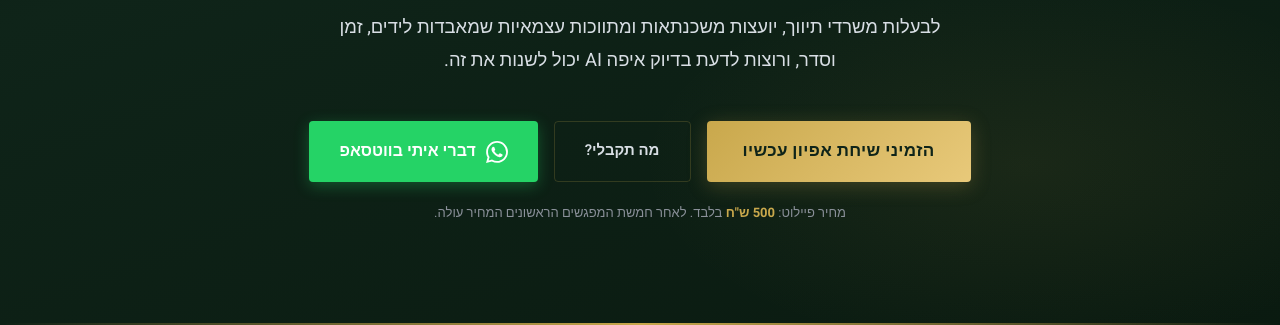
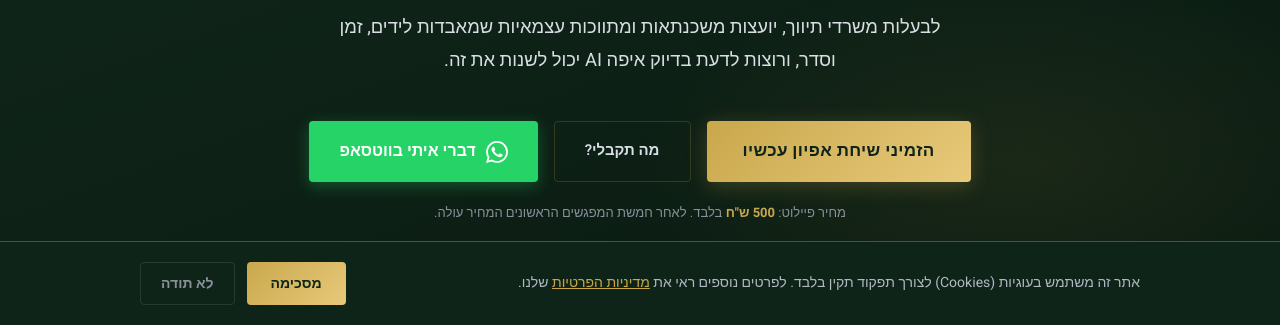
Before and after one commit to PINIKAR/ai-scan-landing, a plain HTML site: page index.html in a window 1280 px wide. Shown: the part 475-800 px from the top of the page. Drawn offline with Linux system fonts and the light colour scheme.

Commit message:
Update index.html

```diff
--- a/index.html
+++ b/index.html
@@ -434,6 +434,65 @@
   }
   .btn-whatsapp:hover { transform: translateY(-2px); box-shadow: 0 8px 25px rgba(37,211,102,0.45); background: #20ba5a; }
   .gold-line { width: 60px; height: 2px; background: linear-gradient(90deg, var(--gold), transparent); margin-bottom: 32px; }
+  /* === COOKIE BANNER === */
+  .cookie-banner {
+    display: none;
+    position: fixed;
+    bottom: 0; left: 0; right: 0;
+    z-index: 998;
+    background: #0f2419;
+    border-top: 1px solid rgba(201,168,76,0.35);
+    padding: 20px 32px;
+    direction: rtl;
+  }
+  .cookie-banner.visible { display: block; }
+  .cookie-inner {
+    max-width: 1000px;
+    margin: 0 auto;
+    display: flex;
+    align-items: center;
+    justify-content: space-between;
+    gap: 24px;
+    flex-wrap: wrap;
+  }
+  .cookie-text {
+    font-size: 14px;
+    color: #b0b8c1;
+    line-height: 1.6;
+    flex: 1;
+    min-width: 240px;
+  }
+  .cookie-text a { color: #c9a84c; text-decoration: underline; }
+  .cookie-btns { display: flex; gap: 12px; flex-shrink: 0; }
+  .cookie-accept {
+    background: linear-gradient(135deg, #c9a84c, #e8c97a);
+    color: #0f2419;
+    border: none;
+    padding: 10px 24px;
+    border-radius: 4px;
+    font-family: 'Heebo', sans-serif;
+    font-weight: 700;
+    font-size: 14px;
+    cursor: pointer;
+    transition: all 0.2s ease;
+  }
+  .cookie-accept:hover { transform: translateY(-1px); box-shadow: 0 4px 14px rgba(201,168,76,0.35); }
+  .cookie-decline {
+    background: transparent;
+    color: #8a9099;
+    border: 1px solid rgba(255,255,255,0.1);
+    padding: 10px 20px;
+    border-radius: 4px;
+    font-family: 'Heebo', sans-serif;
+    font-weight: 600;
+    font-size: 14px;
+    cursor: pointer;
+    transition: all 0.2s ease;
+  }
+  .cookie-decline:hover { color: #d8dee4; border-color: rgba(255,255,255,0.2); }
+  .footer-links { margin-top: 10px; }
+  .footer-links a { color: #8a9099; text-decoration: none; font-size: 12px; margin: 0 10px; transition: color 0.2s; }
+  .footer-links a:hover { color: #c9a84c; }
   /* === SUCCESS POPUP === */
   .success-popup {
     display: none;
@@ -729,7 +788,25 @@
 <!-- FOOTER -->
 <footer>
   <p>פנינה קריוף | AI Systems Architect &nbsp;|&nbsp; כל הזכויות שמורות 2026</p>
+  <div class="footer-links">
+    <a href="privacy.html">מדיניות פרטיות</a>
+    <a href="terms.html">תנאי שימוש</a>
+  </div>
 </footer>
+
+<!-- COOKIE BANNER -->
+<div class="cookie-banner" id="cookie-banner">
+  <div class="cookie-inner">
+    <p class="cookie-text">
+      אתר זה משתמש בעוגיות (Cookies) לצורך תפקוד תקין בלבד.
+      לפרטים נוספים ראי את <a href="privacy.html">מדיניות הפרטיות</a> שלנו.
+    </p>
+    <div class="cookie-btns">
+      <button class="cookie-accept" onclick="acceptCookies()">מסכימה</button>
+      <button class="cookie-decline" onclick="declineCookies()">לא תודה</button>
+    </div>
+  </div>
+</div>
 
 <!-- SUCCESS POPUP -->
 <div class="success-popup" id="success-popup">
@@ -757,6 +834,20 @@
     document.getElementById("success-popup").classList.add("active");
   }
 
+  function acceptCookies() {
+    localStorage.setItem('cookie_consent', 'accepted');
+    document.getElementById('cookie-banner').classList.remove('visible');
+  }
+  function declineCookies() {
+    localStorage.setItem('cookie_consent', 'declined');
+    document.getElementById('cookie-banner').classList.remove('visible');
+  }
+  if (!localStorage.getItem('cookie_consent')) {
+    setTimeout(function() {
+      document.getElementById('cookie-banner').classList.add('visible');
+    }, 1500);
+  }
+
   document.querySelectorAll('a[href^="#"]').forEach(function(a) {
     a.addEventListener('click', function(e) {
       var target = document.querySelector(a.getAttribute('href'));
```
